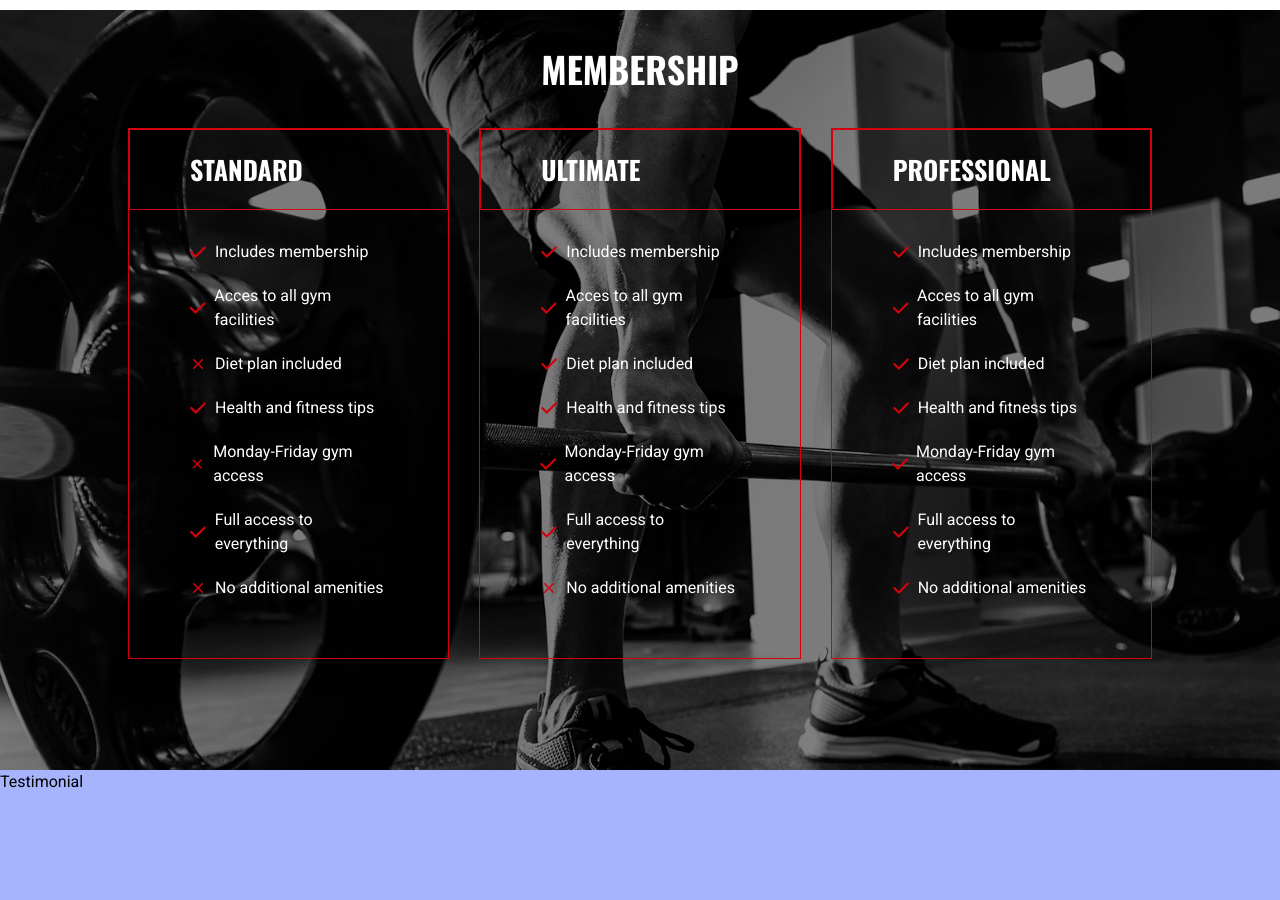
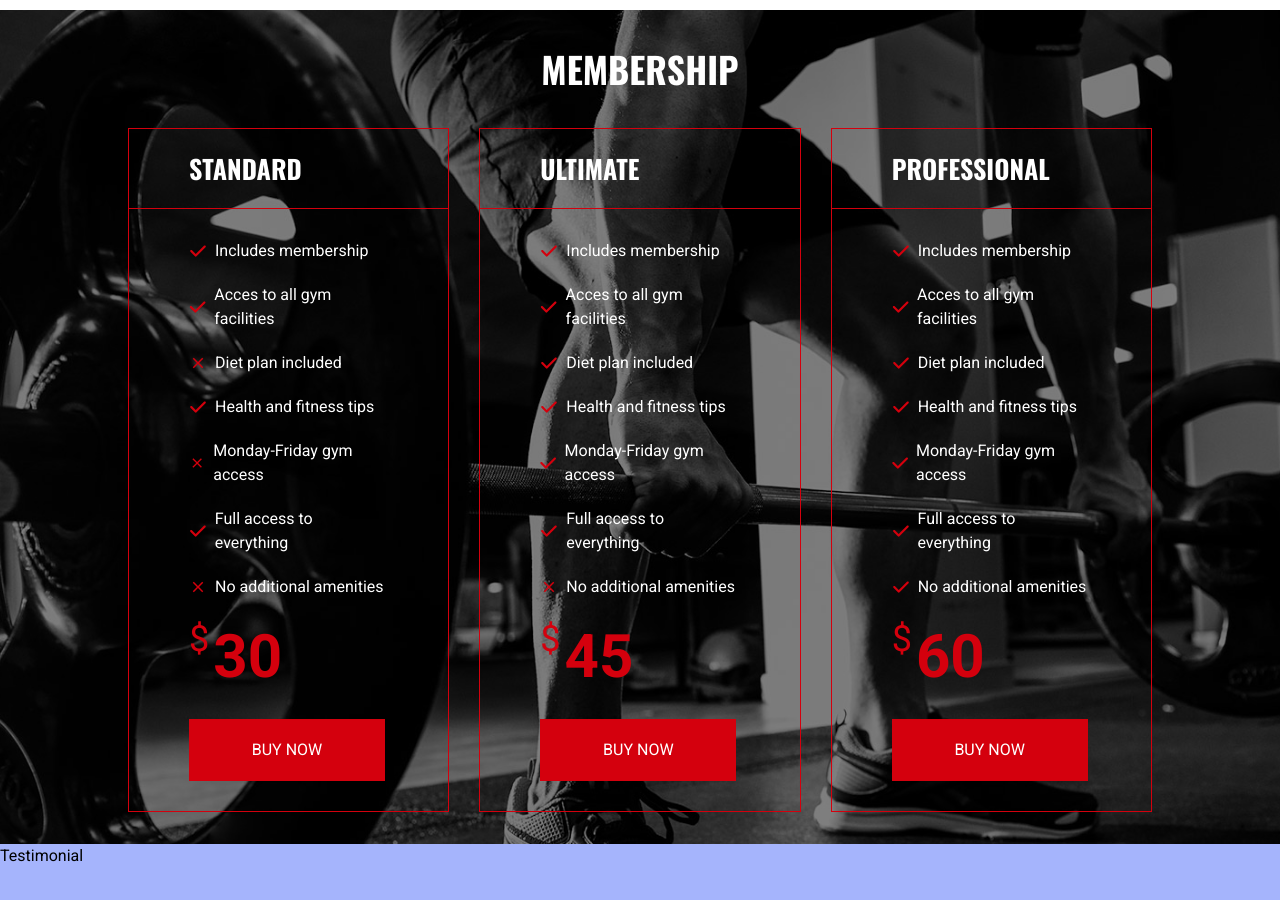
Before and after one commit to Quincy-Fer/fit-physique, a Next.js app: page / in a window 1280 px wide. Shown: the part 4300-5200 px from the top of the page. Built offline with nearby package versions, Linux system fonts and the light colour scheme.

Commit message:
Add buttons and text, fixed bug with height section

```diff
--- a/components/Membership.tsx
+++ b/components/Membership.tsx
@@ -7,7 +7,7 @@ import MembershipSlider from "./MembershipSlider";
 const Membership = () => {
   return (
     <section
-      className="py-8 xl:py-0 lg:h-[95vh] bg-membership bg-cover bg-center relative
+      className="py-8 xl:py-0  bg-membership bg-cover bg-center relative
       before:w-full before:h-full before:bg-black/50 before:absolute before:top-0 before:z-10"
       id="prices"
     >
--- a/components/MembershipSlider.tsx
+++ b/components/MembershipSlider.tsx
@@ -145,10 +145,10 @@ const MembershipSlider = () => {
         return (
           <SwiperSlide key={index}>
             <div
-              className="border border-accent hover:bg-primary-300/80 transition-all duration-300 w-full
-            max-w-sm xl:max-w-none mx-auto"
+              className="border border-accent hover:bg-primary-300/80 transition-all
+               duration-300 w-full max-w-sm xl:max-w-none mx-auto"
             >
-              <div className="py-5 px-[60px] border border-accent">
+              <div className="py-5 px-[60px] border-b border-accent">
                 <h4 className="h4">{item.title}</h4>
               </div>
               {/*  benefits */}
@@ -163,6 +163,16 @@ const MembershipSlider = () => {
                     );
                   })}
                 </ul>
+                {/* price and button */}
+                <p className="text-accent mb-8 flex gap-1 items-center">
+                  <sup className="text-4xl">$</sup>
+                  <strong className="text-6xl">{item.price}</strong>
+                  <em className="self-end text-2xl"></em>
+                </p>
+                <CustomButton
+                  text="Buy Now"
+                  containerStyles="w-[196px] h-[62px]"
+                />
               </div>
             </div>
           </SwiperSlide>
```
